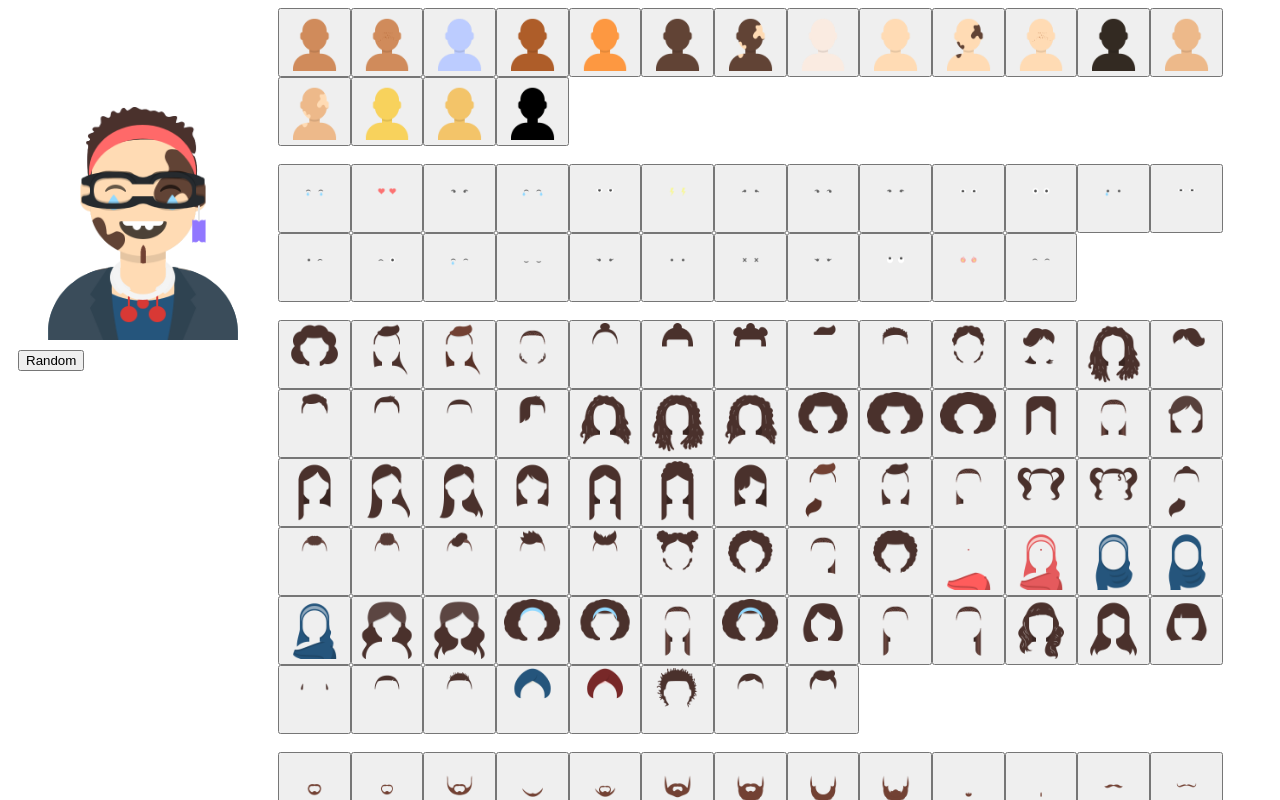
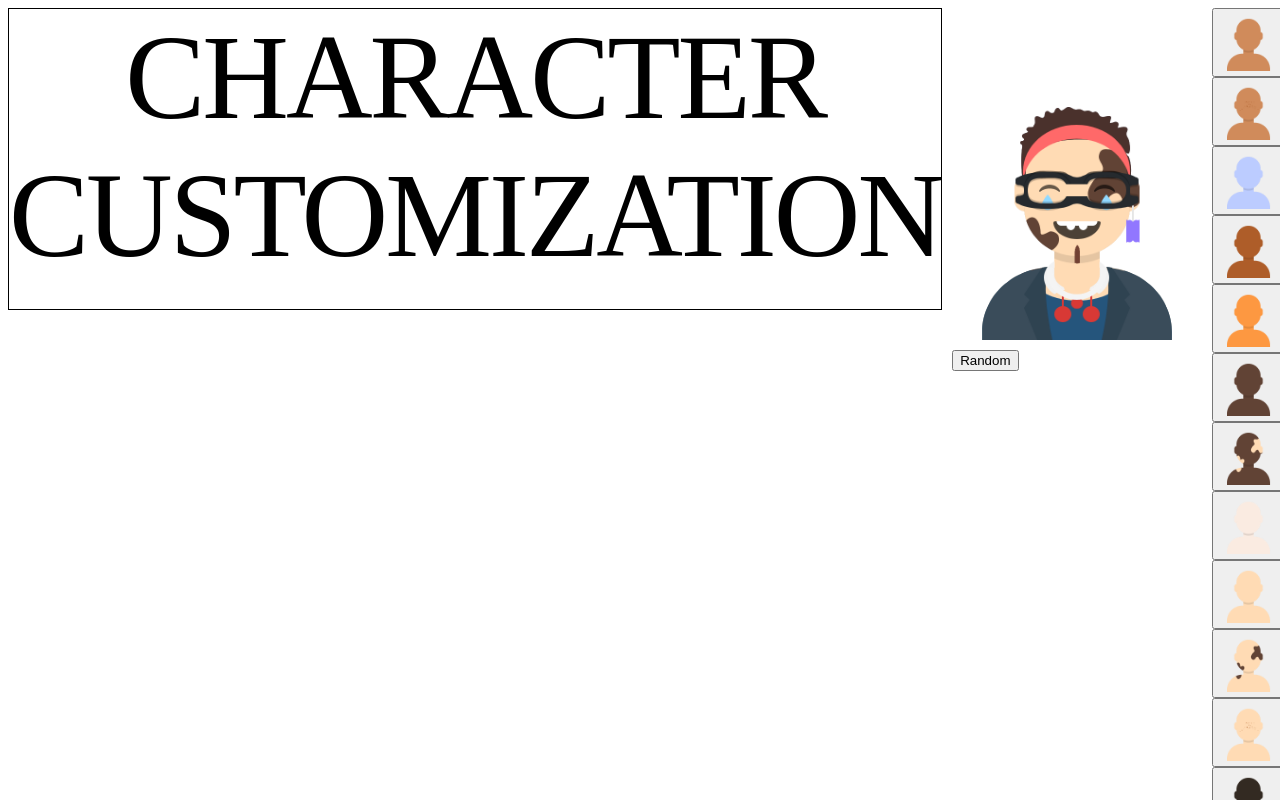
Before and after one commit to arcreatx/char_custom, a React (Create React App) app: page / in a window 1280 px wide. Shown: the top 800 px of the page. Built offline with nearby package versions, Linux system fonts and the light colour scheme.

Commit message:
some css

```diff
--- a/src/App.css
+++ b/src/App.css
@@ -66,6 +66,29 @@
   height: 500px;
 }
 
+.title {
+  display:block;
+  border: 1px solid black;
+  position: relative;
+  width: 100%;
+  height: 300px;
+  font-size: 120px;
+  text-transform: uppercase;
+  font-family: 'Gambetta', serif;
+  letter-spacing: -3px;
+  transition: 700ms ease;
+  font-variation-settings: "wght" 311;
+  margin-bottom: 0.8rem;
+  color: black;
+  outline: none;
+  text-align: center;
+}
+
+.title:hover {
+  font-variation-settings: "wght" 582;
+  letter-spacing: 1px;
+}
+
 @media only screen and (max-width: 768px) {
   /* For mobile phones: */
   .main {
--- a/src/App.js
+++ b/src/App.js
@@ -60,7 +60,9 @@ function App() {
 
 
   return (
+
   <div className='main'>
+    <div className='title'>CHARACTER customization</div>
     <div className='avatar_wrap'>
       <Avatar
         body={body}
```
